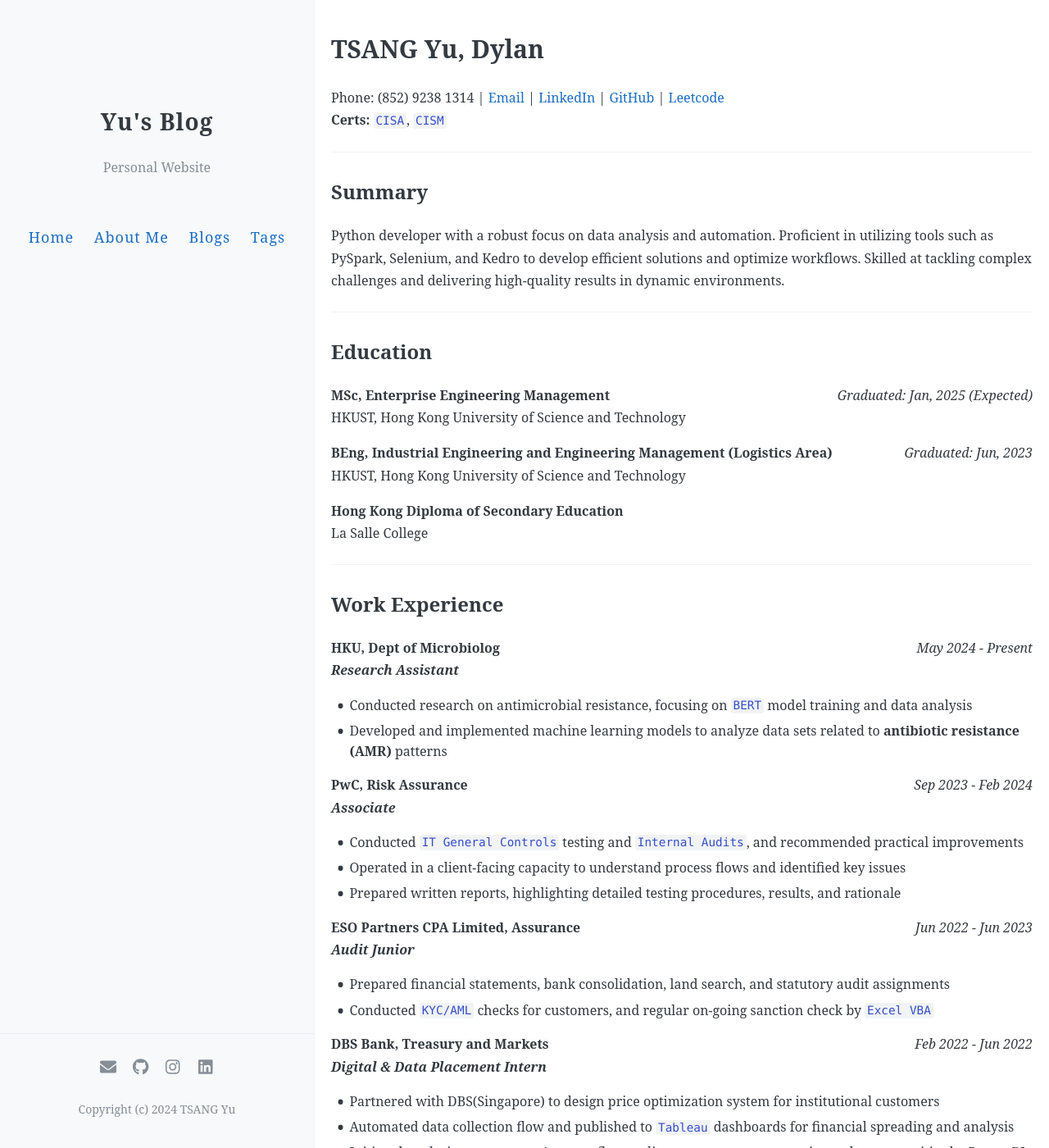
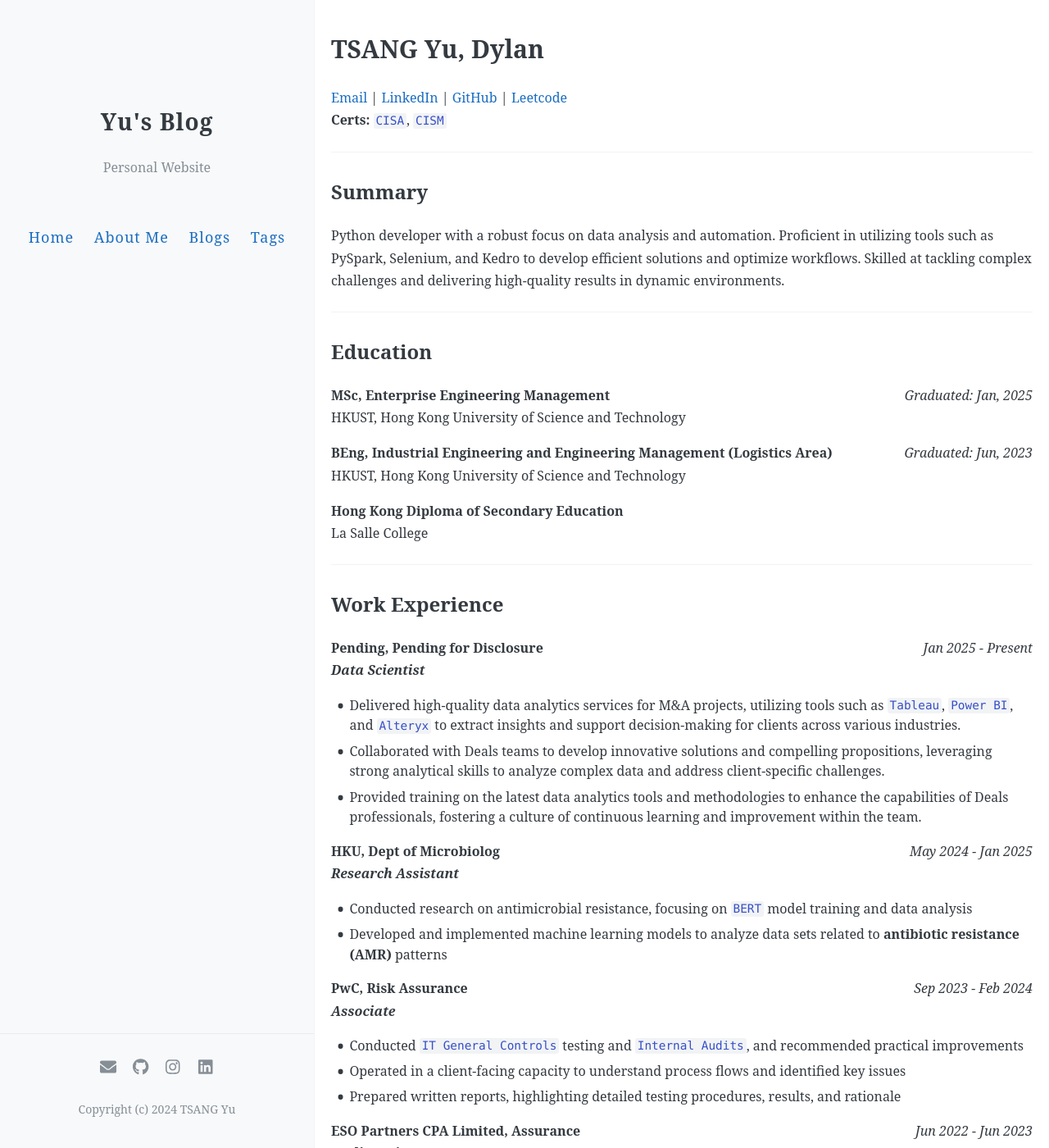
Before and after one commit to yutsang/yutsang.github.io, a Jekyll site: the page built from about.md, in a window 1280 px wide and 1400 px high. Shown: the whole window at 82% size. Built offline with Jekyll 4.4.1, drawn with Linux system fonts in a browser that asks for light colours; comment, search, counter and statistics services are not loaded.

Commit message:
update contact and status
removed contact, update jobs and graduation status

```diff
--- a/about.md
+++ b/about.md
@@ -4,7 +4,7 @@ title: TSANG Yu, Dylan
 permalink: /about/
 ---
 
-Phone: (852) 9238 1314 | [Email](mailto:tsangyu110@gmail.com) | [LinkedIn](https://www.linkedin.com/in/tsangyu) | [GitHub](https://github.com/yutsang) | [Leetcode](https://leetcode.com/u/yutsang/)
+[Email](mailto:tsangyu110@gmail.com) | [LinkedIn](https://www.linkedin.com/in/tsangyu) | [GitHub](https://github.com/yutsang) | [Leetcode](https://leetcode.com/u/yutsang/)
 **Certs:** `CISA`, `CISM`
 
 ---
@@ -17,7 +17,7 @@ Python developer with a robust focus on data analysis and automation. Proficient
 
 ## Education
 
-**MSc, Enterprise Engineering Management**  <span style="float: right;">*Graduated: Jan, 2025 (Expected)*</span>
+**MSc, Enterprise Engineering Management**  <span style="float: right;">*Graduated: Jan, 2025*</span>
 HKUST, Hong Kong University of Science and Technology
 
 **BEng, Industrial Engineering and Engineering Management (Logistics Area)** <span style="float: right;">*Graduated: Jun, 2023*</span>
@@ -30,7 +30,13 @@ La Salle College
 
 ## Work Experience
 
-**HKU, Dept of Microbiolog** <span style="float: right;">*May 2024 - Present*</span>
+**Pending, Pending for Disclosure** <span style="float: right;">*Jan 2025 - Present*</span>
+***Data Scientist***
+- Delivered high-quality data analytics services for M&A projects, utilizing tools such as `Tableau`, `Power BI`, and `Alteryx` to extract insights and support decision-making for clients across various industries.
+- Collaborated with Deals teams to develop innovative solutions and compelling propositions, leveraging strong analytical skills to analyze complex data and address client-specific challenges.
+- Provided training on the latest data analytics tools and methodologies to enhance the capabilities of Deals professionals, fostering a culture of continuous learning and improvement within the team.
+
+**HKU, Dept of Microbiolog** <span style="float: right;">*May 2024 - Jan 2025*</span>
 ***Research Assistant***
 
 - Conducted research on antimicrobial resistance, focusing on `BERT` model training and data analysis
```
Also changed, not shown: 1 other file.
